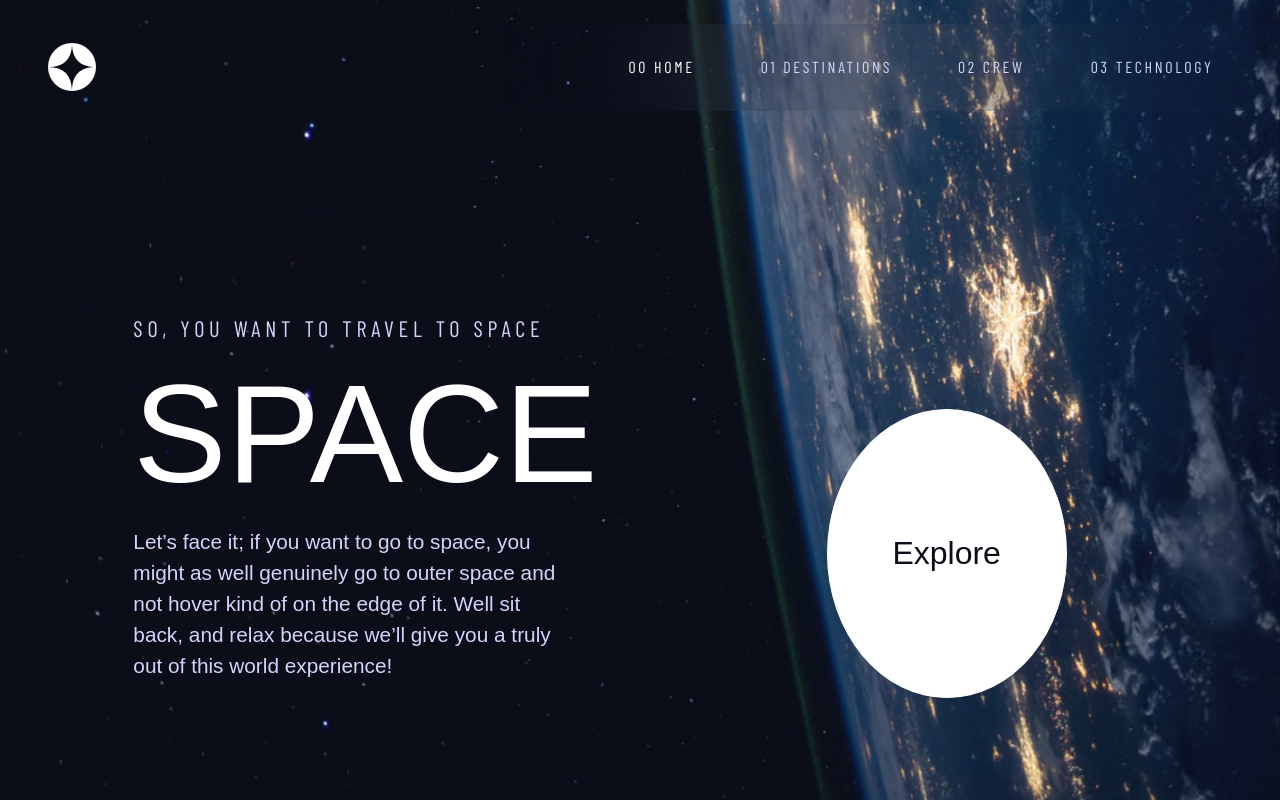
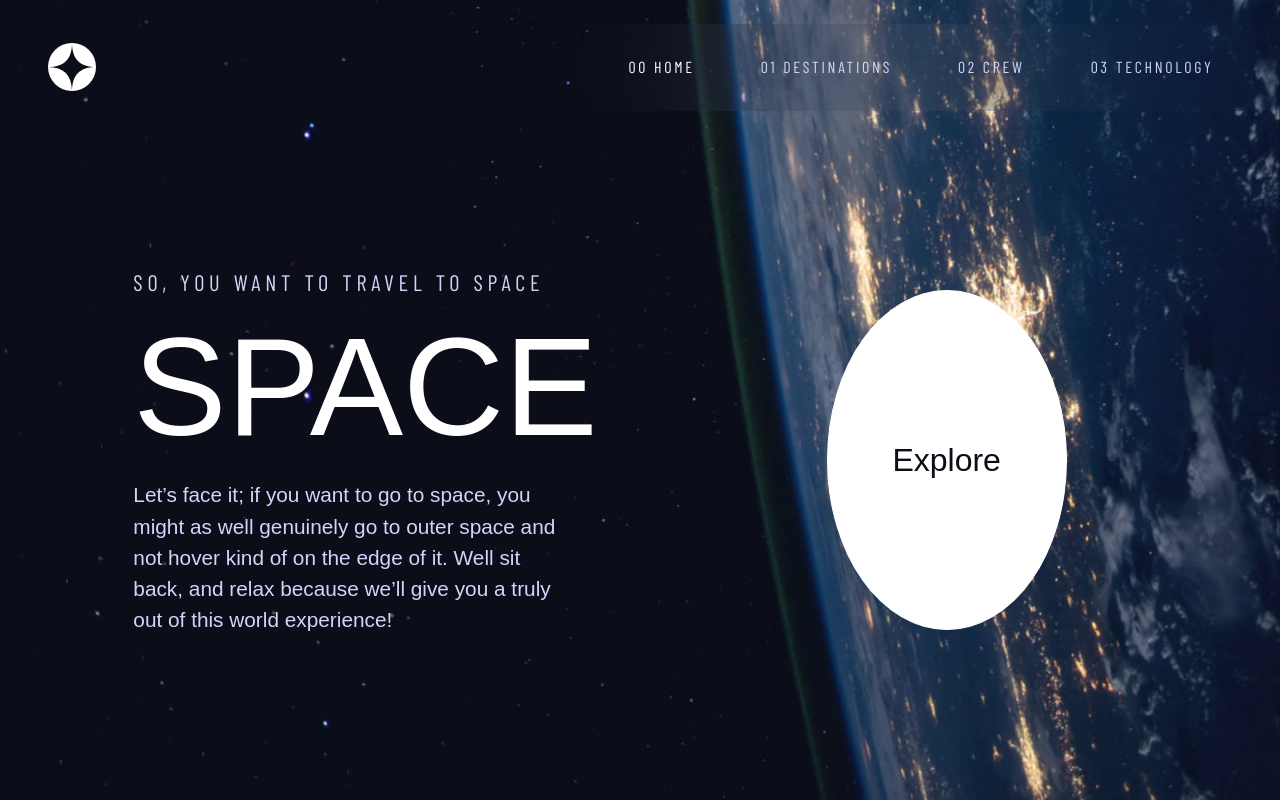
Before and after one commit to Leomelati/space-page, a React (Create React App) app: page / in a window 1280 px wide. Built offline with nearby package versions, Linux system fonts and the light colour scheme; a web font is replaced by a local one.

Commit message:
Componentização Home Page

```diff
--- a/src/App.tsx
+++ b/src/App.tsx
@@ -2,7 +2,7 @@ import React from 'react';
 import {BrowserRouter, Route, Routes} from 'react-router-dom';
 import CrewPage from './pages/Crew';
 import DestinationPage from './pages/Destination';
-import HomePage from './pages/Home';
+import HomePage from './pages/home/Home';
 import TechnologyPage from './pages/Technology';
 
 const App = () => {
--- a/src/assets/scss/_fundo.scss
+++ b/src/assets/scss/_fundo.scss
@@ -1,9 +1,9 @@
 header {
-	height: 15%;
+	height: 15vh;
 }
 
 main {
-	height: 85%;
+	height: 85vh;
 }
 
 .background-home {
--- a/src/assets/scss/_segments.scss
+++ b/src/assets/scss/_segments.scss
@@ -1,10 +1,3 @@
-.home-section {
-	min-height: 100%;
-	display: flex;
-	justify-content: flex-end;
-	padding-bottom: 8%;
-}
-
 .destination-section {
 	min-height: 100%;
 	display: flex;
--- a/src/pages/Home.tsx
+++ /dev/null
@@ -1,37 +0,0 @@
-import React from 'react';
-import {Link} from 'react-router-dom';
-import MainHeader from '../shared/components/Navigation/MainHeader';
-
-const HomePage = () => {
-  return (
-    <div className='background-home'>
-      <MainHeader />
-      <main>
-        <div className='home-section'>
-          <div className='d-flex flex-row justify-content-around align-items-end'>
-            <div className='col-4'>
-              <h5 className='heading-4 text-secondary'>SO, YOU WANT TO TRAVEL TO SPACE</h5>
-              <h1 className='heading-1 text-light'>SPACE</h1>
-              <p className='text-secondary body-text'>
-                Let’s face it; if you want to go to space,
-                you might as well genuinely go to outer space
-                and not hover kind of on the edge of it.
-                Well sit back, and relax because
-                we’ll give you a truly out of this world experience!
-              </p>
-            </div>
-            <div className='col-3 h-50'>
-              <Link to="/destination">
-                <button type="button" className="btn btn-light btn-circle btn-lg w-75 h-100">
-                  <span className='button-1'>Explore</span>
-                </button>
-              </Link>
-            </div>
-          </div>
-        </div>
-      </main>
-    </div>
-  );
-};
-
-export default HomePage;
--- /dev/null
+++ b/src/pages/home/Home.tsx
@@ -0,0 +1,34 @@
+import React from 'react';
+import {Link} from 'react-router-dom';
+import MainHeader from '../../shared/components/Navigation/MainHeader';
+import TextBlock from '../../shared/components/Text-Block/TextBlock';
+
+const HomePage = () => {
+  return (
+    <div className='background-home'>
+      <MainHeader />
+      <main>
+        <div className='d-flex justify-content-around align-items-center h-100'>
+          <TextBlock
+            header={<h5 className='heading-4 text-secondary'>SO, YOU WANT TO TRAVEL TO SPACE</h5>}
+            title='SPACE'
+            description="Let’s face it; if you want to go to space,
+                        you might as well genuinely go to outer space
+                        and not hover kind of on the edge of it.
+                        Well sit back, and relax because
+                        we’ll give you a truly out of this world experience!"
+          />
+          <div className='d-flex w-25 h-50'>
+            <Link className='flex-fill' to="/destination">
+              <button type="button" className="w-75 h-100 btn btn-light btn-circle btn-xl">
+                <span className='button-1'>Explore</span>
+              </button>
+            </Link>
+          </div>
+        </div>
+      </main>
+    </div>
+  );
+};
+
+export default HomePage;
--- /dev/null
+++ b/src/shared/components/Text-Block/TextBlock.tsx
@@ -0,0 +1,22 @@
+import React from 'react';
+
+interface IProps {
+  header: JSX.Element;
+  title: string;
+  description: string;
+  footer?: JSX.Element;
+}
+
+const TextBlock = (props: IProps) => {
+  return (
+    <div className='col-4'>
+      {props.header}
+      <h1 className='heading-1 text-light'>{props.title}</h1>
+      <p className='text-secondary body-text'>{props.description}</p>
+      {props.footer && <hr />}
+      {props.footer}
+    </div>
+  );
+};
+
+export default TextBlock;
```
